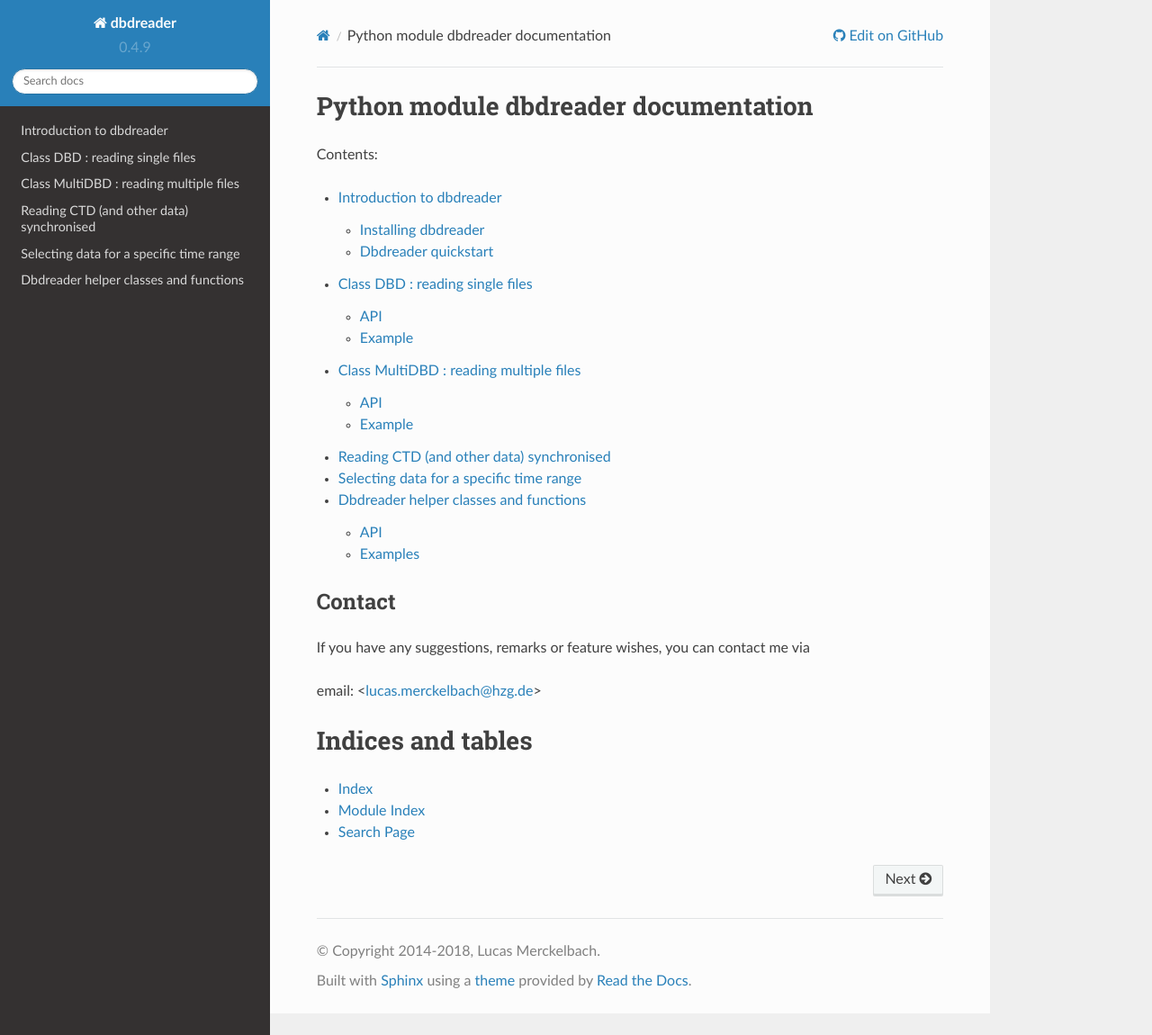
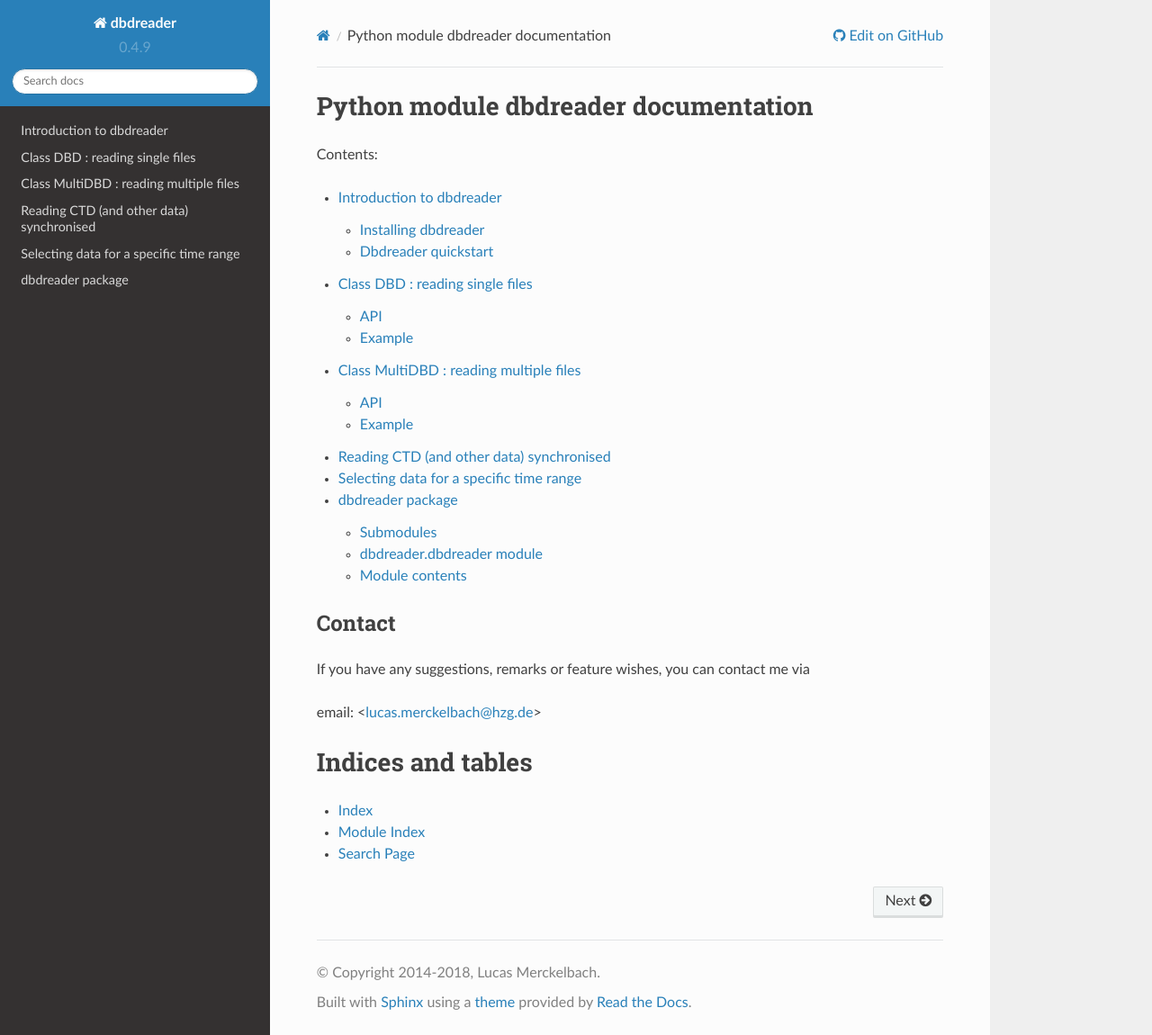
Before and after one commit to smerckel/dbdreader, a Sphinx documentation site: the page built from doc/source/index.rst, in a window 1280 px wide and 1150 px high. Shown: the whole window at 90% size. Built offline with Sphinx 7.4.7 and the Read the Docs theme 2.0.0, drawn with Linux system fonts in a browser that asks for light colours; part of the change alters nothing that is shown.

Commit message:
Adds rst files generated by sphinx-apidoc-3

```diff
--- a/doc/source/dbdreader.rst
+++ b/doc/source/dbdreader.rst
@@ -1,78 +1,21 @@
-Dbdreader helper classes and functions
-**************************************
+dbdreader package
+=================
 
-API
-===
+Submodules
+----------
 
-Apart from implementing the DBD and MultiDBD classes, the dbdreader
-module implements a number of helper classes and functions. They are
-detailed below.
+dbdreader.dbdreader module
+--------------------------
+
+.. automodule:: dbdreader.dbdreader
+   :members:
+   :undoc-members:
+   :show-inheritance:
+
+Module contents
+---------------
 
 .. automodule:: dbdreader
-   :members: DBDList, DBDPatternSelect,epochToDateTimeStr,strptimeToEpoch,toDec
-
-
-Examples
-========
-
-
-DBDList
--------
-
-DBDList derives from list, but implements the sort() method such that
-dbd files are sorted correctly.
-
-These files have the following format, for example
-
-amadeus-2014-63-1-3.dbd
-
-Here:
-
-- 63: is the Julian day when the mission was started
-- 1:  second mission started this day
-- 3:  fourth segment of current mission
-
-If sorting these filenames, then
-
-amadeus-2014-63-1-10.dbd
-
-would be ordered before
-
-amadeus-2014-63-1-2.dbd,
-
-which is obviously not what we want. DBDList fixes this.
-
-::
-
-   import glob.glob
-   import dbdreader
-
-   fns=glob.glob("some_glider*.sbd")
-   # fns is now unsorted. Unfortunately, due to the inconvenient
-   # naming convention, fns does not necessiraly sort correctly.
-
-   fns_sortable=dbdreader.DBDList(fns)
-   fns_sortable.sort()
-   # fns_sortable is now sorted correctly. Guaranteed.
-
-
-.. _sec_dbdpatternselect:
-
-DBDPatternSelect
-----------------
-
-The DBDPatternSelect class allows you to select filenames the contain
-data for a specific time window in an easy way.
-
-::
-
-   import dbdreader
-
-   pattern_selector=dbdreader.DBDPatternSelect()
-
-   #Select only those files later than 24 Jult 2014 18:00
-   pattern_selector.set_date_format("%d %b %Y %H")
-   selection=pattern_selector.select(pattern="../data/amadeus*.sbd",from_date="24 Jul 2014 18")
-
-   # read only the selected sbd files and matching tbd files.
-   dbd=dbdreader.MultiDBD(filenames=selection,include_paired=True)
+   :members:
+   :undoc-members:
+   :show-inheritance:
--- /dev/null
+++ b/doc/source/modules.rst
@@ -0,0 +1,7 @@
+dbdreader
+=========
+
+.. toctree::
+   :maxdepth: 4
+
+   dbdreader
```
